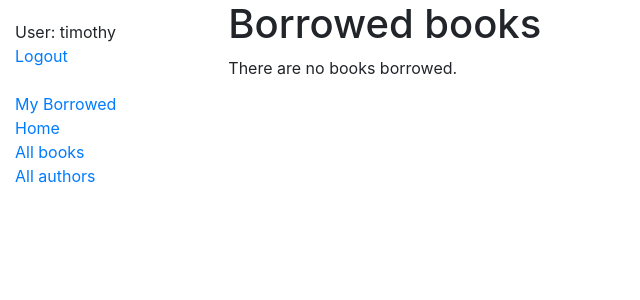
After one commit to TimothySeahGit/django-library-test, a Django app: page /catalog/mybooks/ in a window 1280 px wide. The commit adds this page. Shown: the top 300 px of the page, without its empty margins (0-640 px from the left). Run offline with Django 3.2, Linux system fonts and the light colour scheme; a user stored in the database is signed in; data comes from the database, SQL or seed files in the repository; some libraries are stand-ins or nearby versions.

Commit message:
Add 'view my borrowed books' page

```diff
--- a/catalog/admin.py
+++ b/catalog/admin.py
@@ -41,13 +41,13 @@ class BookAdmin(admin.ModelAdmin):
 @admin.register(BookInstance)
 class BookInstanceAdmin(admin.ModelAdmin):
     list_filter = ('status', 'due_back')
-    list_display = ('book', 'status', 'due_back', 'id')
+    list_display = ('book', 'status', 'borrower', 'due_back', 'id')
 
     fieldsets = (
         ('Poogy', {
             'fields': ('book', 'imprint', 'id')
         }),
         ('Availability', {
-            'fields': ('status', 'due_back')
+            'fields': ('status', 'due_back', 'borrower')
         }),
     )
--- a/catalog/templates/base_generic.html
+++ b/catalog/templates/base_generic.html
@@ -24,6 +24,8 @@
                     {% else %}
                     <li><a href="{% url 'login'%}?next={{request.path}}">Login</a></li>
                     {% endif %}
+                    <br>
+                    <li><a href="{% url 'my-borrowed' %}">My Borrowed</a></li>
                     <li><a href="{% url 'index' %}">Home</a></li>
                     <li><a href="{% url 'books' %}">All books</a></li>
                     <li><a href="{% url 'authors' %}">All authors</a></li>
--- /dev/null
+++ b/catalog/templates/catalog/bookinstance_list_borrowed_user.html
@@ -0,0 +1,19 @@
+{% extends "base_generic.html" %}
+
+{% block content %}
+<h1>Borrowed books</h1>
+
+{% if bookinstance_list %}
+<ul>
+
+    {% for bookinst in bookinstance_list %}
+    <li class="{% if bookinst.is_overdue %}text-danger{% endif %}">
+        <a href="{% url 'book-detail' bookinst.book.pk %}">{{bookinst.book.title}}</a> ({{ bookinst.due_back }})
+    </li>
+    {% endfor %}
+</ul>
+
+{% else %}
+<p>There are no books borrowed.</p>
+{% endif %}
+{% endblock %}
--- a/catalog/urls.py
+++ b/catalog/urls.py
@@ -7,4 +7,5 @@ urlpatterns = [
     path('book/<int:pk>', views.BookDetailView.as_view(), name='book-detail'),
     path('authors/', views.AuthorListView.as_view(), name='authors'),
     path('author/<int:pk>', views.AuthorDetailView.as_view(), name='author-detail'),
+    path('mybooks/', views.LoanedBooksByUserListView.as_view(), name='my-borrowed'),
 ]
--- a/catalog/views.py
+++ b/catalog/views.py
@@ -1,3 +1,4 @@
+from django.contrib.auth.mixins import LoginRequiredMixin
 from django.views import generic
 from django.shortcuts import render
 
@@ -32,7 +33,6 @@ def index(request):
         'num_visits': num_visits,
     }
 
-
     # Render the HTML template index.html with the data in the context variable
     return render(request, 'index.html', context=context)
 
@@ -53,3 +53,13 @@ class AuthorListView(generic.ListView):
 
 class AuthorDetailView(generic.DetailView):
     model = Author
+
+
+class LoanedBooksByUserListView(LoginRequiredMixin, generic.ListView):
+    """Generic class-based view listing books on loan to current user."""
+    model = BookInstance
+    template_name = 'catalog/bookinstance_list_borrowed_user.html'
+    paginate_by = 10
+
+    def get_queryset(self):
+        return BookInstance.objects.filter(borrower=self.request.user).filter(status__exact='o').order_by('due_back')
```
Also changed, not shown: catalog/models.py (+11 -0 lines), catalog/migrations/0005_bookinstance_borrower.py (added), catalog/migrations/0006_auto_20190526_1658.py (added).
